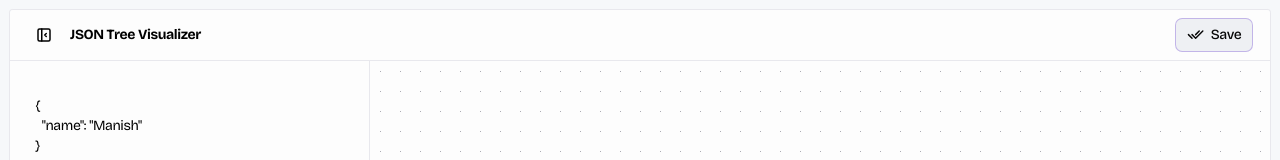
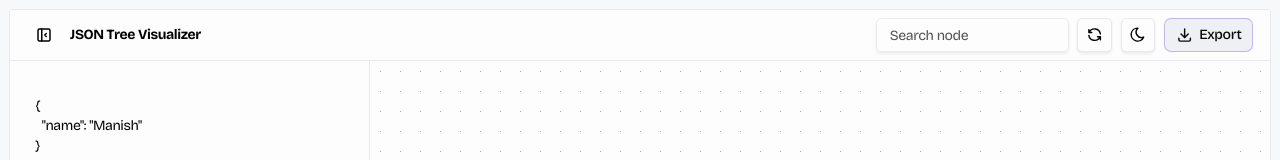
Before and after one commit to manish591/json-tree-visualizer, a React (Vite) app: page / in a window 1280 px wide. Shown: the top 160 px of the page. Built offline with nearby package versions, Linux system fonts and the light colour scheme.

Commit message:
added node search

```diff
--- a/src/components/general/header.tsx
+++ b/src/components/general/header.tsx
@@ -1,10 +1,21 @@
-import { IconChecks, IconLayoutSidebarLeftCollapse } from '@tabler/icons-react';
+import {
+  IconDownload,
+  IconLayoutSidebarLeftCollapse,
+  IconMoon,
+  IconRefresh,
+  IconSun,
+} from '@tabler/icons-react';
 import { Button } from '@/components/ui/button';
 import { cn } from '@/lib/utils';
 import { useSidebarContext } from './sidebar';
+import { useTheme } from './theme-provider';
+import { useAppStoreActions } from '@/store/store';
+import { NodeSearch } from './node-search';
 
 export function Header() {
+  const { theme, setTheme } = useTheme();
   const { openSidebar, isSidebarOpen } = useSidebarContext();
+  const { setNodes, setEdges } = useAppStoreActions();
 
   return (
     <header className="z-40 shrink-0 rounded-t-sm relative h-12 border-b flex items-center px-4 bg-background">
@@ -24,6 +35,29 @@ export function Header() {
             <span className="font-bold leading-none">JSON Tree Visualizer</span>
           </div>
         </div>
+        <div className="flex items-center gap-2">
+          <NodeSearch />
+          <Button
+            size="icon-sm"
+            variant="outline"
+            className="cursor-pointer"
+            onClick={() => {
+              setNodes([]);
+              setEdges([]);
+            }}
+          >
+            <IconRefresh />
+          </Button>
+          <Button
+            size="icon-sm"
+            variant="outline"
+            className="cursor-pointer"
+            onClick={() => {
+              setTheme(theme === 'dark' ? 'light' : 'dark');
+            }}
+          >
+            {theme === 'dark' ? <IconSun /> : <IconMoon />}
+          </Button>
           <Button
             size="sm"
             variant="secondary"
@@ -31,9 +65,10 @@ export function Header() {
               'border border-primary/40 cursor-pointer rounded-lg px-3 text-sm',
             )}
           >
-          <IconChecks className="size-4" />
-          <span>Save</span>
+            <IconDownload className="size-4" />
+            <span>Export</span>
           </Button>
+        </div>
       </div>
     </header>
   );
--- /dev/null
+++ b/src/components/general/node-search.tsx
@@ -0,0 +1,38 @@
+import { useReactFlow, type BuiltInEdge, type Node } from '@xyflow/react';
+import { useEffect, useState } from 'react';
+import { Input } from '@/components/ui/input';
+
+export function NodeSearch() {
+  const [query, setQuery] = useState('');
+  const { getNodes, fitView, setNodes } = useReactFlow<Node, BuiltInEdge>();
+
+  useEffect(() => {
+    if (query) {
+      const node = getNodes().find((node) => node.id === query);
+
+      if (node) {
+        setNodes((nodes) =>
+          nodes.map((n) =>
+            n.id === query
+              ? { ...n, selected: true }
+              : { ...n, selected: false },
+          ),
+        );
+        fitView({ nodes: [node], duration: 500 });
+      }
+    } else {
+      setNodes((nodes) => nodes.map((n) => ({ ...n, selected: false })));
+    }
+  }, [query, fitView, setNodes, getNodes]);
+
+  return (
+    <Input
+      placeholder="Search node"
+      className="h-8"
+      value={query}
+      onChange={(e) => {
+        setQuery(e.target.value);
+      }}
+    />
+  );
+}
```
Lines whose indentation alone changed are shown as unchanged.
